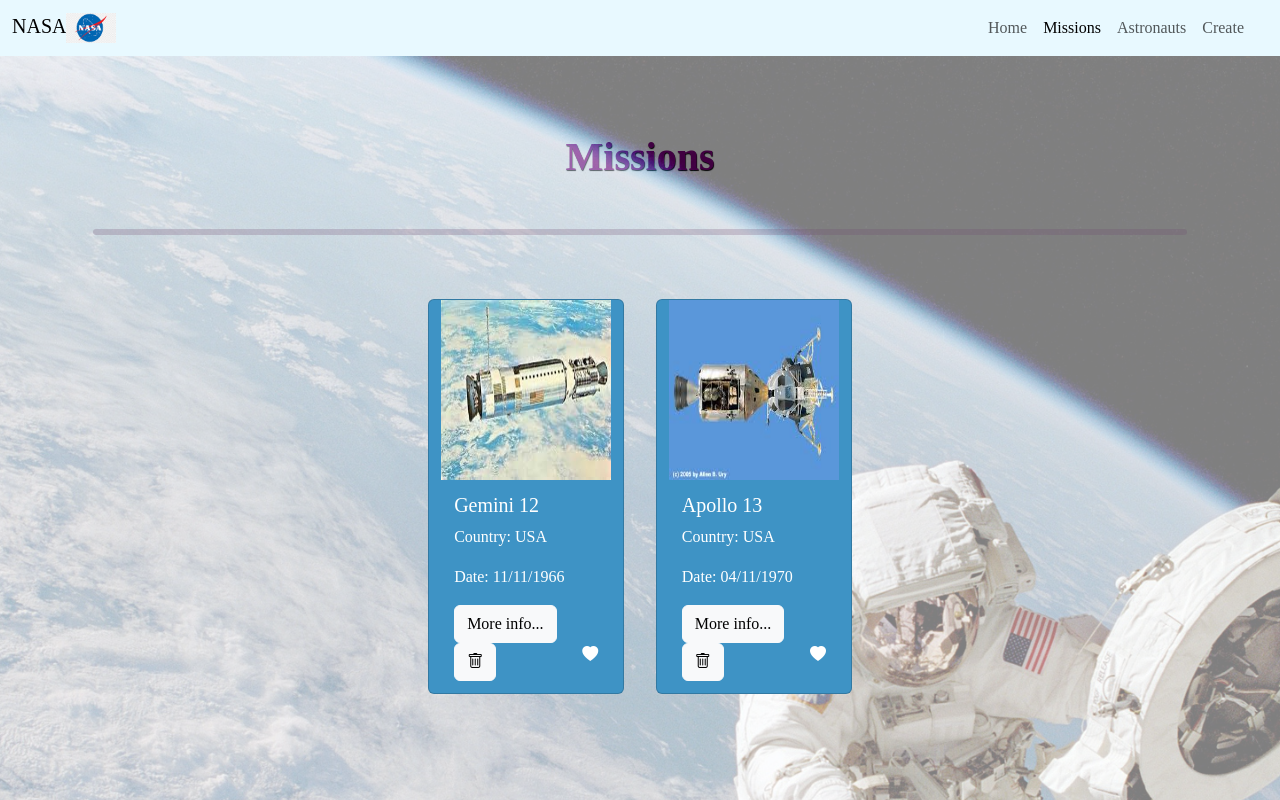
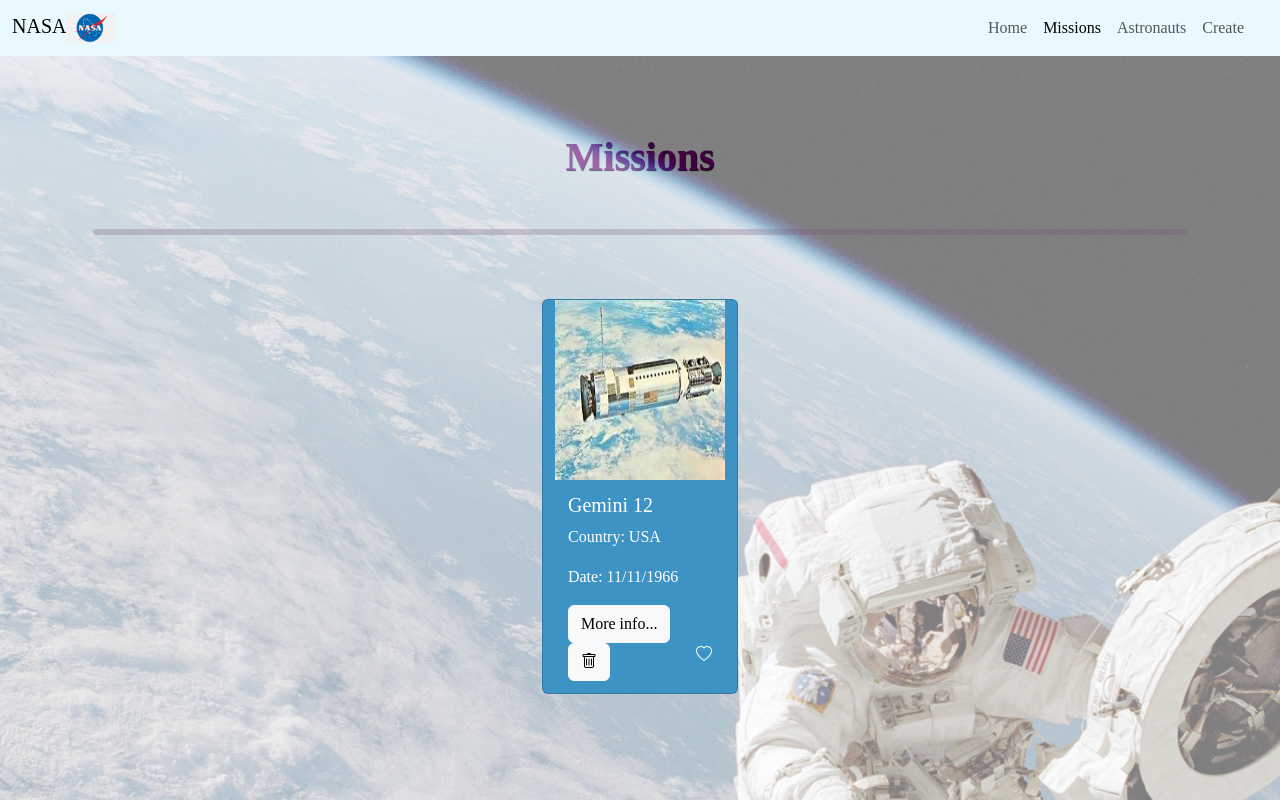
Before and after one commit to enkhbatMunkhbold/python-p4-project, a React (Create React App) app in the folder client/: page /missions in a window 1280 px wide. Shown: the top 800 px of the page. Built offline with nearby package versions, Linux system fonts and the light colour scheme; data requests are answered from the project's data file.

Commit message:
Fix bug in Delete functionality of Mission component and complete Front-End

```diff
--- a/client/db.json
+++ b/client/db.json
@@ -1,7 +1,7 @@
 {
   "missions": [
     {
-      "id": "39e0",
+      "id": "79c3",
       "name": "GEMINI 12",
       "date": "11/11/1966",
       "image": "../images/gemini12.jpg",
@@ -11,64 +11,26 @@
       ],
       "space_shuttle": "Gemini 12",
       "country": "USA",
-      "isFavorite": true
-    },
-    {
-      "id": "fdba",
-      "name": "APOLLO 13",
-      "date": "04/11/1970",
-      "image": "../images/apollo13.jpg",
-      "crew": [
-        "Jim Lovell",
-        " Jack Swigert",
-        " Fred Haise"
-      ],
-      "space_shuttle": "Apollo 13",
-      "country": "USA",
-      "isFavorite": true
+      "isFavorite": false
     }
   ],
   "astronauts": [
     {
-      "id": "057c",
+      "id": "69b3",
       "name": "Jim Lovell",
-      "missions": [
-        "GEMINI 12",
-        "APOLLO 13"
-      ],
-      "country": "USA"
-    },
-    {
-      "id": "54a5",
-      "name": " Buzz Aldrin",
       "missions": [
         "GEMINI 12"
       ],
       "country": "USA"
     },
     {
-      "id": "b5bd",
-      "name": " Jack Swigert",
+      "id": "17f6",
+      "name": " Buzz Aldrin",
       "missions": [
-        "APOLLO 13"
+        "GEMINI 12"
       ],
-      "country": "USA"
-    },
-    {
-      "id": "868f",
-      "name": " Fred Haise",
-      "missions": [
-        "APOLLO 13"
-      ],
-      "country": "USA"
-    },
-    {
-      "id": "b5bc",
-      "name": " Sunita Williams",
-      "missions": [
-        "STS-116"
-      ],
-      "country": "USA"
+      "country": "USA",
+      "isInService": true
     }
   ]
 }
--- a/client/src/components/App.js
+++ b/client/src/components/App.js
@@ -55,26 +55,6 @@ function App() {
   }
 
   function removeMission(deletedMission) {
-
-    // deletedMission.crew.forEach(astro => {
-    //   const astronaut = astronauts.find(a => a.name === astro)
-    //   if(astronaut) {
-    //     astronaut.missions = astronaut.missions.filter(mission => mission.name !== deletedMission)
-    //     if(astronaut.missions.length > 0) {
-    //       fetch(`/astronauts/${astronaut.id}`, {
-    //         method: 'PATCH',
-    //         headers: {
-    //           'Content-Type': 'application/json'
-    //         },
-    //         body: JSON.stringify({ missions: astronaut.missions })
-    //       })
-    //       .then(res => res.json())
-    //       .then(data => updateAstronauts(data))
-    //       .catch(error => console.error('Error updating astronaut:', error))
-    //     }
-    //   }
-    // })
-
     const updatedMissions = missions.filter(mission => mission.id !== deletedMission.id)
     setMissions(updatedMissions)
   }
@@ -99,7 +79,6 @@ function App() {
               setAstronauts={setAstronauts}
               onUpdateMissions={updateMissions}
               onRemoveMission={removeMission}
-              onRemoveAstronaut={removeAstronaut}
             />}/>
           <Route path="/astronauts" element={
             <Astronauts astronauts={astronauts}
--- a/client/src/components/Mission.js
+++ b/client/src/components/Mission.js
@@ -2,7 +2,7 @@ import React from 'react'
 import { useNavigate } from 'react-router-dom';
 import "../stylesheets/mission.css"
 
-const Mission = ({ mission, astronauts, setAstronauts, onUpdateMissions, onRemoveMission, onRemoveAstronaut }) => {
+const Mission = ({ mission, astronauts, setAstronauts, onUpdateMissions, onRemoveMission }) => {
 
   const navigate = useNavigate()
   const { id, date, image, crew, space_shuttle, country, isFavorite, name } = mission
@@ -49,7 +49,6 @@ const Mission = ({ mission, astronauts, setAstronauts, onUpdateMissions, onRemov
                 const index = updatedAstronauts.findIndex(a => a.id === astronaut.id);
                 if (index > -1) updatedAstronauts.splice(index, 1); // Remove astronaut from the list
                 setAstronauts(updatedAstronauts); // Update state
-                onRemoveAstronaut(astronaut);
               });
             } else {
               // Update astronaut's missions if they have other missions
--- a/client/src/components/Missions.js
+++ b/client/src/components/Missions.js
@@ -2,7 +2,7 @@ import React from 'react'
 import Mission from './Mission';
 import '../stylesheets/app.css'
 
-const Missions = ({ missions, astronauts, setAstronauts, onUpdateMissions, onRemoveMission, onRemoveAstronaut }) => {
+const Missions = ({ missions, astronauts, setAstronauts, onUpdateMissions, onRemoveMission }) => {
 
   function renderMissionsList(list) {
     return list.map(mission => {
@@ -13,7 +13,6 @@ const Missions = ({ missions, astronauts, setAstronauts, onUpdateMissions, onRem
           setAstronauts={setAstronauts}
           onUpdateMissions={onUpdateMissions}
           onRemoveMission={onRemoveMission}
-          onRemoveAstronaut={onRemoveAstronaut}
         />
       )
     })
```
